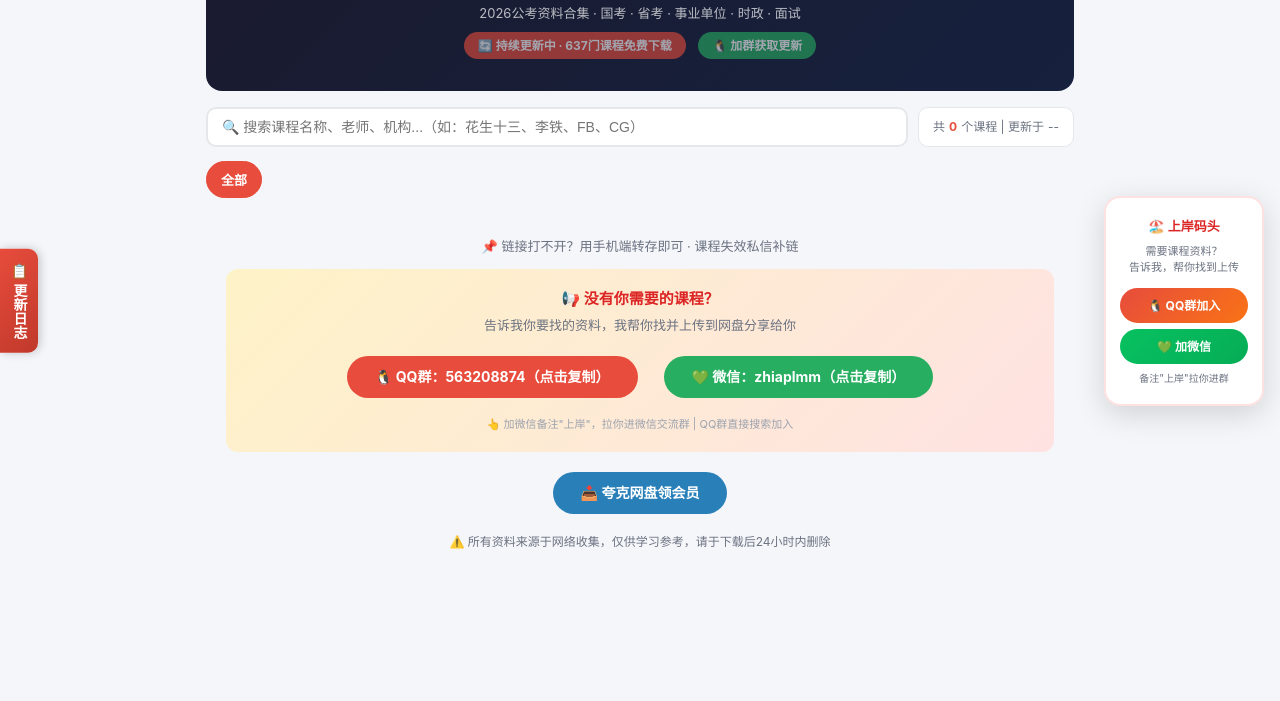
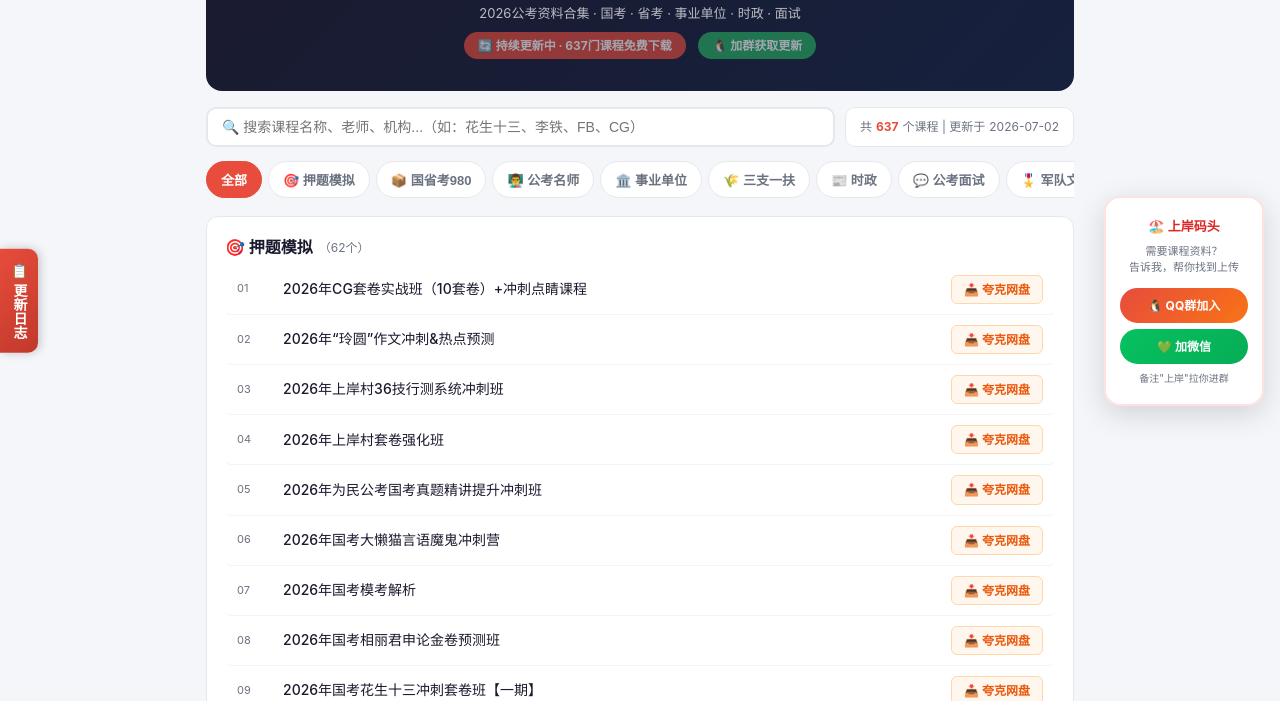
Before and after one commit to yshyz/gongkao, a plain HTML site: page index.html in a window 1280 px wide. Shown: the part 99-800 px from the top of the page. Drawn offline with Linux system fonts and the light colour scheme.

Commit message:
fix syntax error

```diff
--- a/index.html
+++ b/index.html
@@ -896,7 +896,7 @@ function renderCourses(filter) {
   let total = 0;
 
   catsToShow.forEach(cat => {
-    const courses = COURSES.filter(c => c.cat === cat);});
+    const courses = COURSES.filter(c => c.cat === cat);
     if (courses.length === 0) return;
     total += courses.length;
 
```
